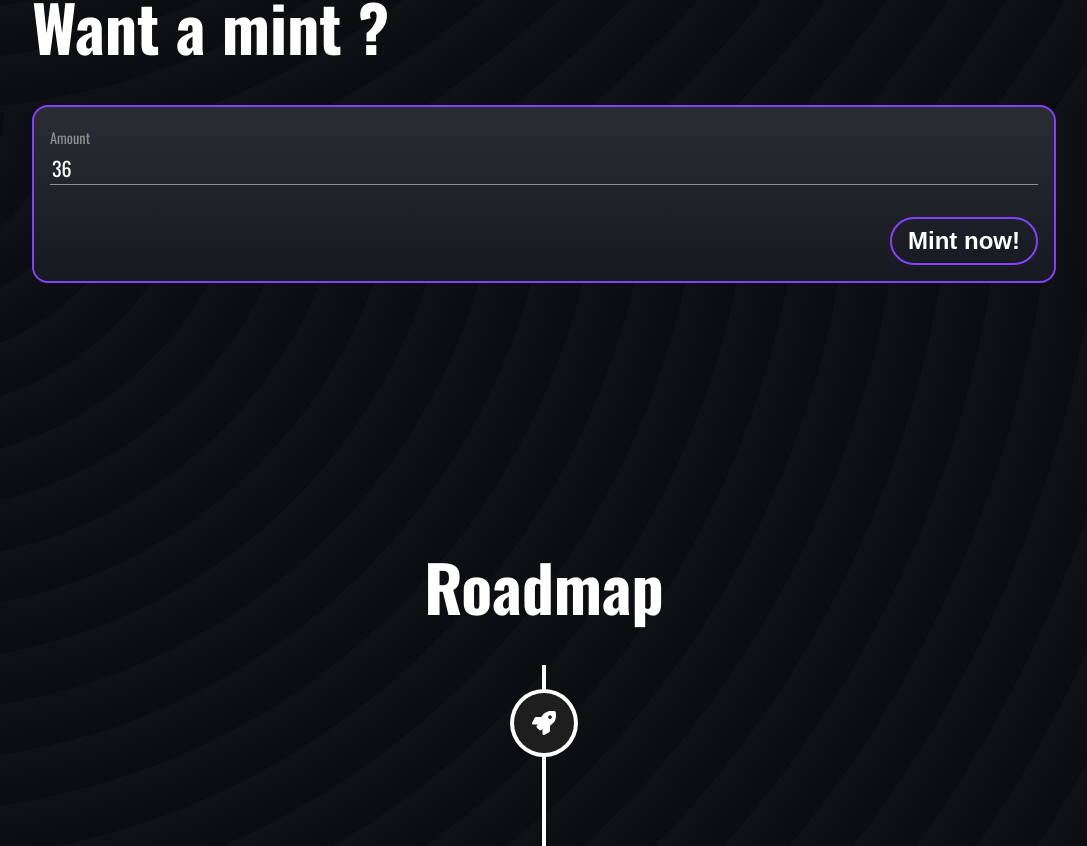
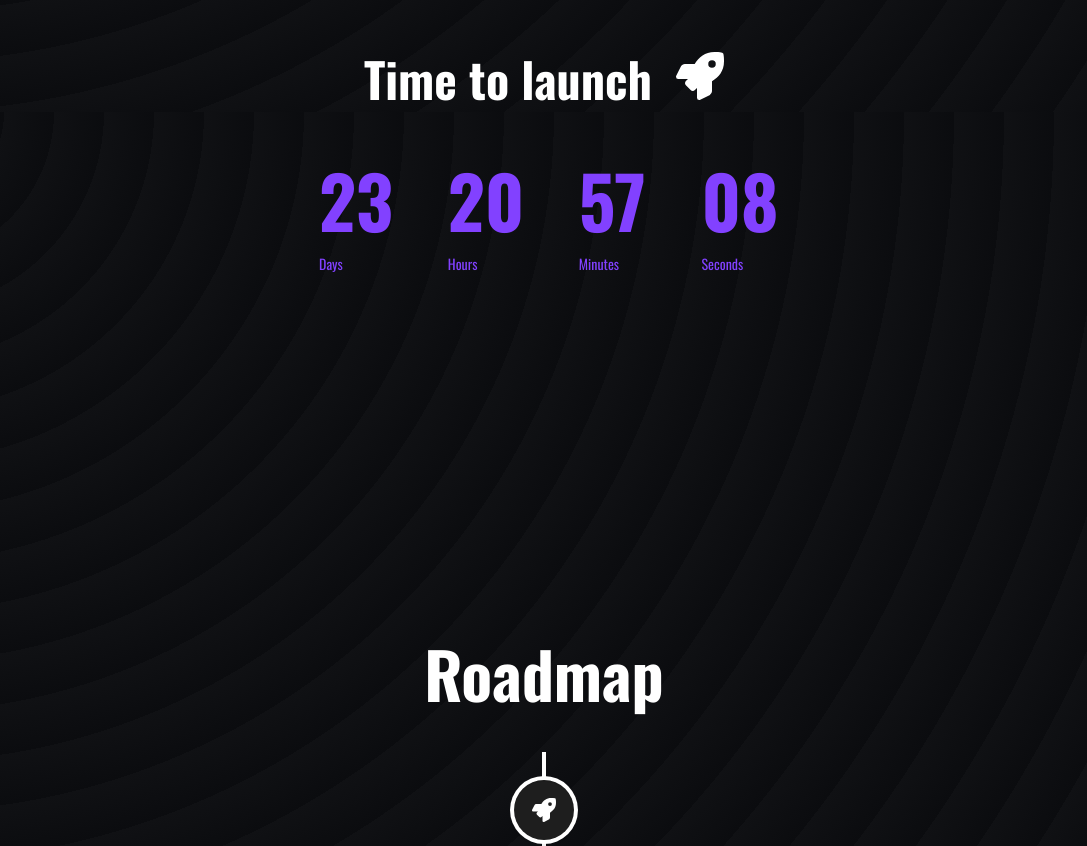
Before and after one commit to Mannvender/eagles-rule, a Next.js app: page / in a window 1280 px wide. Shown: the part 2288-3134 px from the top of the page, without its empty margins (96-1183 px from the left). Built offline with nearby package versions, Linux system fonts and the light colour scheme.

Commit message:
added countdown timer

```diff
--- a/components/Timeline/desktop.js
+++ b/components/Timeline/desktop.js
@@ -28,7 +28,7 @@ const Timeline = () => {
           padding: 0,
         }}
         contentArrowStyle={{ borderRight: `7px solid  ${colors.accent1}` }}
-        date="Soon"
+        date="Countdown begins"
         iconStyle={{ background: colors.darkGray }}
         icon={<FaRocket />}
       >
@@ -142,8 +142,8 @@ export const Launch = () => {
         Launch
       </Heading>
       <Text fontSize={[3]}>
-        The AggroEagles sale will take place here on our website. We'll announce
-        a date, time, & price soon!
+        The AggroEagles sale will take place here on our website. Launching on
+        8th August, 8AM EST. At 0.036 ETH
       </Text>
     </Box>
   );
--- a/package.json
+++ b/package.json
@@ -15,6 +15,7 @@
     "intersection-observer": "^0.12.0",
     "next": "^11.0.1",
     "react": "^17.0.1",
+    "react-countdown": "^2.3.2",
     "react-device-detect": "^1.17.0",
     "react-dom": "^17.0.1",
     "react-icons": "^4.2.0",
--- a/pages/index.js
+++ b/pages/index.js
@@ -1,11 +1,13 @@
 import React, { useState, useEffect } from "react";
-import { Box, Heading, Text } from "rebass";
+import { Box, Heading, Text, Flex } from "rebass";
 import styled, { useTheme } from "styled-components";
 import Web3 from "web3";
 import { isMobile } from "react-device-detect";
+import Countdown, { zeroPad } from "react-countdown";
 import WalletConnectProvider from "@walletconnect/web3-provider";
 import { toast } from "react-toastify";
 import Image from "next/image";
+import { FaRocket } from "react-icons/fa";
 import "intersection-observer";
 
 import Header from "../components/Header";
@@ -144,6 +146,79 @@ const Index = () => {
     connectMetamask();
   };
 
+  const countdownRenderer = ({ days, hours, minutes, seconds, completed }) => {
+    console.log(seconds, completed);
+    if (!completed) {
+      // Render a completed state
+      return (
+        <Flex flexDirection="column" alignItems="center" py={[5]}>
+          <Heading
+            fontSize={[4, 6]}
+            fontFamily="inherit"
+            mb={[2, 4]}
+            ml={[2, 0]}
+          >
+            Time to launch
+            <FaRocket style={{ marginLeft: "24px" }} />
+          </Heading>
+          <Flex
+            flexDirection="row"
+            mx={[3]}
+            sx={{ color: colors.primary }}
+            width={["auto", "450px"]}
+          >
+            <Box mr={[2, 5]}>
+              <Heading
+                fontSize={[7, 8]}
+                fontFamily="inherit"
+                mb={[0]}
+                ml={[2, 0]}
+              >
+                {days}
+              </Heading>
+              <Text mb={[2, 4]}>Days</Text>
+            </Box>
+            <Box mr={[2, 5]}>
+              <Heading
+                fontSize={[7, 8]}
+                fontFamily="inherit"
+                mb={[0]}
+                ml={[2, 0]}
+              >
+                {zeroPad(hours)}
+              </Heading>
+              <Text mb={[2, 4]}>Hours</Text>
+            </Box>
+            <Box mr={[2, 5]}>
+              <Heading
+                fontSize={[7, 8]}
+                fontFamily="inherit"
+                mb={[0]}
+                ml={[2, 0]}
+              >
+                {zeroPad(minutes)}
+              </Heading>
+              <Text mb={[2, 4]}>Minutes</Text>
+            </Box>
+            <Box>
+              <Heading
+                fontSize={[7, 8]}
+                fontFamily="inherit"
+                mb={[0]}
+                ml={[2, 0]}
+              >
+                {zeroPad(seconds)}
+              </Heading>
+              <Text mb={[2, 4]}>Seconds</Text>
+            </Box>
+          </Flex>
+        </Flex>
+      );
+    } else {
+      return;
+    }
+  };
+
   return (
     <>
       <Header />
@@ -190,18 +265,22 @@ const Index = () => {
           <Slider />
         </Box>
         <Box mb={[5, 7]} id="mint">
-          <Heading
+          {/* <Heading
             fontSize={[6, 7]}
             fontFamily="inherit"
             mb={[2, 4]}
             ml={[2, 0]}
           >
             Want a mint ?
-          </Heading>
-          <MintWidget
+          </Heading> */}
+          <Countdown
+            date="2021-08-08T08:00:00.000-05:00"
+            renderer={countdownRenderer}
+          />
+          {/* <MintWidget
             ethAddress={ethAddress}
             connectMetamask={handleMetamaskConnect}
-          />
+          /> */}
         </Box>
         <Box mb={[5, 7]} id="roadmap">
           <CustomHeading
```
Also changed, not shown: 1 other file (tests, documents, lock files or other folders).
